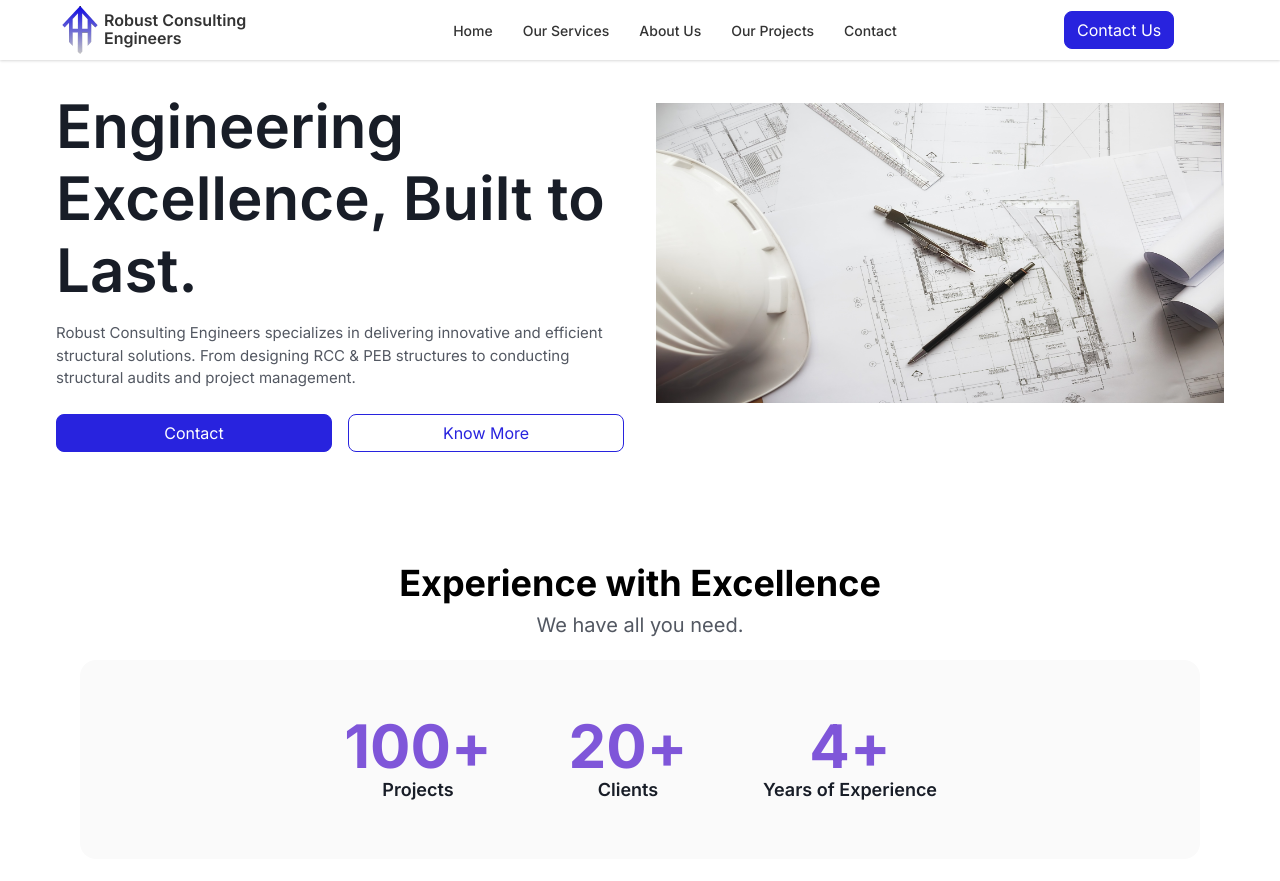
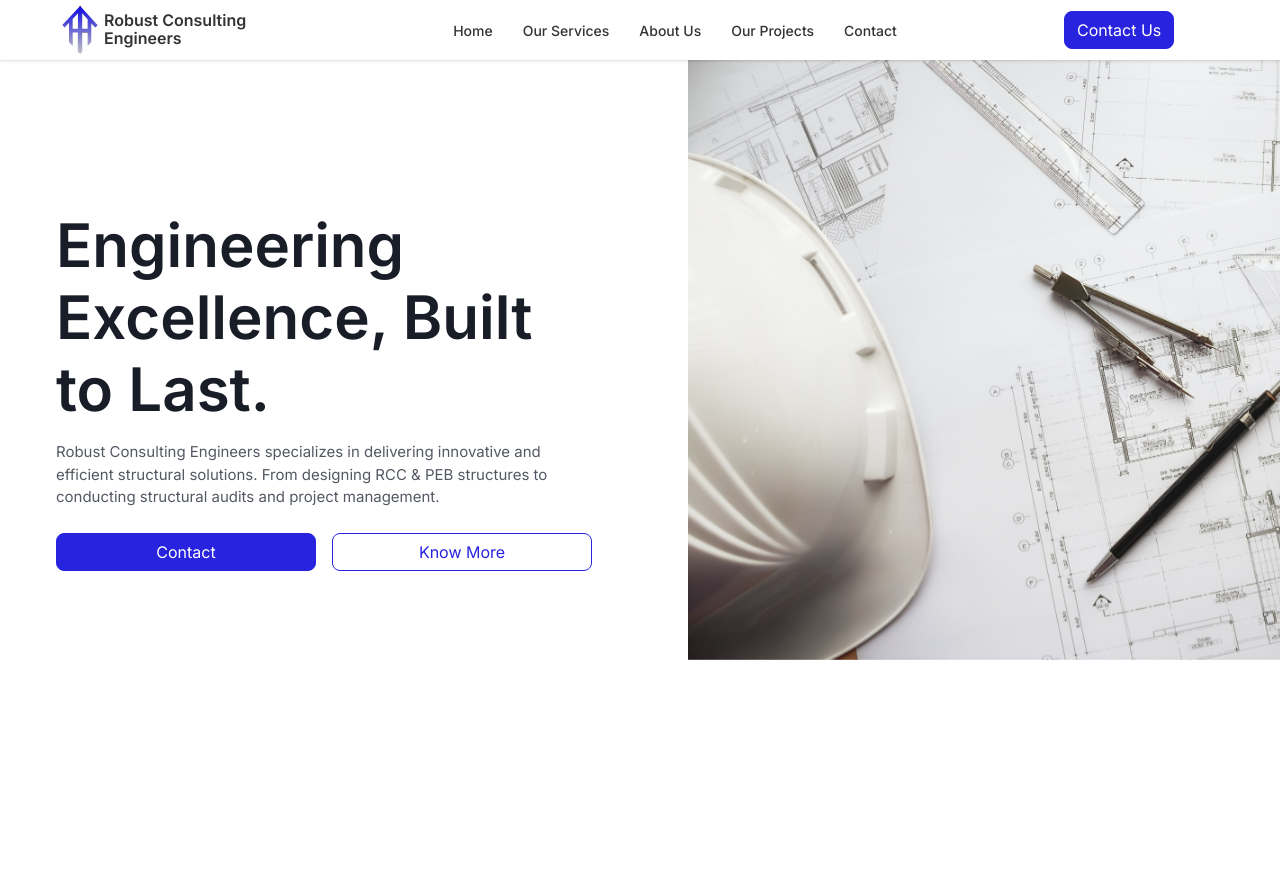
Before and after one commit to AnasShaikh96/rce-website, an Astro site: page / in a window 1280 px wide. Shown: the top 881 px of the page. After the commit the page ends 800 px from the top, so only its background shows below. Built offline with nearby package versions, Linux system fonts and the light colour scheme; Astro itself is replaced by a stand-in of ours.

Commit message:
add favicons

```diff
--- a/src/components/navbar/Navbar.jsx
+++ b/src/components/navbar/Navbar.jsx
@@ -44,7 +44,7 @@ const Navbar = () => {
                 <a href="/">Home</a>
               </li>
               <li>
-                <a href="">Our Services</a>
+                <a href="/our-services">Our Services</a>
               </li>
               <li>
                 <a href="/about-us">About Us</a>
@@ -53,7 +53,7 @@ const Navbar = () => {
                 <a href="/projects">Our Projects</a>
               </li>
               <li>
-                <a href="">Contact</a>
+                <a href="/contact-us">Contact</a>
               </li>
             </ul>
           </div>
--- a/src/layouts/Layout.astro
+++ b/src/layouts/Layout.astro
@@ -1,7 +1,7 @@
 ---
-import Footer from "../components/footer/footer.jsx"
-import Navbar from "../components/navbar/Navbar.jsx"
-import '../styles/global.css'
+import Footer from "../components/footer/footer.jsx";
+import Navbar from "../components/navbar/Navbar.jsx";
+import "../styles/global.css";
 ---
 
 <!doctype html>
@@ -9,10 +9,17 @@ import '../styles/global.css'
   <head>
     <meta charset="UTF-8" />
     <meta name="viewport" content="width=device-width" />
-		<link rel="icon" type="image/svg+xml" href="/favicon.svg" />
+    <link rel="icon" href="/favicon/favicon.ico" sizes="any" />
+
+    <link rel="icon" href="/favicon/icon.svg" type="image/svg+xml" />
+
+    <link rel="apple-touch-icon" href="/favicon/apple-touch-icon.png" />
+
+    <link rel="manifest" href="/favicon/manifest.webmanifest" />
+    <link rel="icon" type="image/svg+xml" href="/favicon/favicon.svg" />
     <meta name="generator" content={Astro.generator} />
 
-		<title>Astro Basics</title>
+    <title>Robust Consulting Engineers</title>
   </head>
   <body>
     <Navbar client:load />
--- a/src/pages/index.astro
+++ b/src/pages/index.astro
@@ -26,9 +26,7 @@ import { Image } from "astro:assets";
           </div>
         </div>
         <div class="hero-rhs">
-          <div>
-            <Image src={HeroImage} alt="Hero Section Image" />
-          </div>
+          <Image src={HeroImage} alt="Hero Section Image" />
         </div>
       </div>
     </section>
--- a/src/styles/global.css
+++ b/src/styles/global.css
@@ -21,19 +21,21 @@
   --text-color-primary: #181d27;
   --text-color-secondary: #535862;
   --bg-primary-color: #53389e;
-  --btn-border-radius:8px;
+  --btn-border-radius: 8px;
   --spacing-6xl: 48px;
 }
 
 html {
   font-size: 100%; /* Base size, typically 16px */
   line-height: 1.5;
+  overflow-x: hidden;
 }
 
 body {
   min-height: 100vh;
   text-rendering: optimizeSpeed;
   -webkit-font-smoothing: antialiased;
+  overflow-x: hidden;
 }
 
 /* Remove default list styles */
@@ -51,10 +53,9 @@ a {
 /* ===========================================
    Utility Classes
 =========================================== */
- body .modal__open{
+body .modal__open {
   overflow: hidden;
 }
-
 
 /* Container */
 .container {
@@ -176,6 +177,7 @@ a {
 }
 
 /* HERO SECTION */
+
 .hero-title {
   font-size: 36px;
   font-weight: 600;
@@ -197,6 +199,12 @@ a {
 }
 
 @media (min-width: 767px) {
+  .hero-container {
+    height: 600px;
+    align-items: center;
+    display: flex;
+    position: relative;
+  }
   .hero-title {
     font-size: clamp(40px, 5vw, 60px);
   }
@@ -205,14 +213,26 @@ a {
     display: grid;
     grid-template-columns: 1fr 1fr;
     align-items: center;
-    column-gap: 2rem;
+    column-gap: 6rem;
+  }
+  .hero-lhs {
+    min-width: 500px;
+  }
+  .hero-rhs {
+    height: 600px;
+    width: 0px;
+    display: flex;
+    justify-content: start;
   }
   .hero-rhs img {
     margin-top: -30px;
-    margin-right: -20px;
-    /* height: 650px; */
-    /* width: 500px; */
-    /* position: fixed; */
+    height: 100%;
+    width: 100vw;
+    object-fit: contain;
+    top: 0;
+    right: 0px;
+    z-index: -12;
+    position: relative;
   }
 }
 
```
Lines whose indentation alone changed are shown as unchanged.
